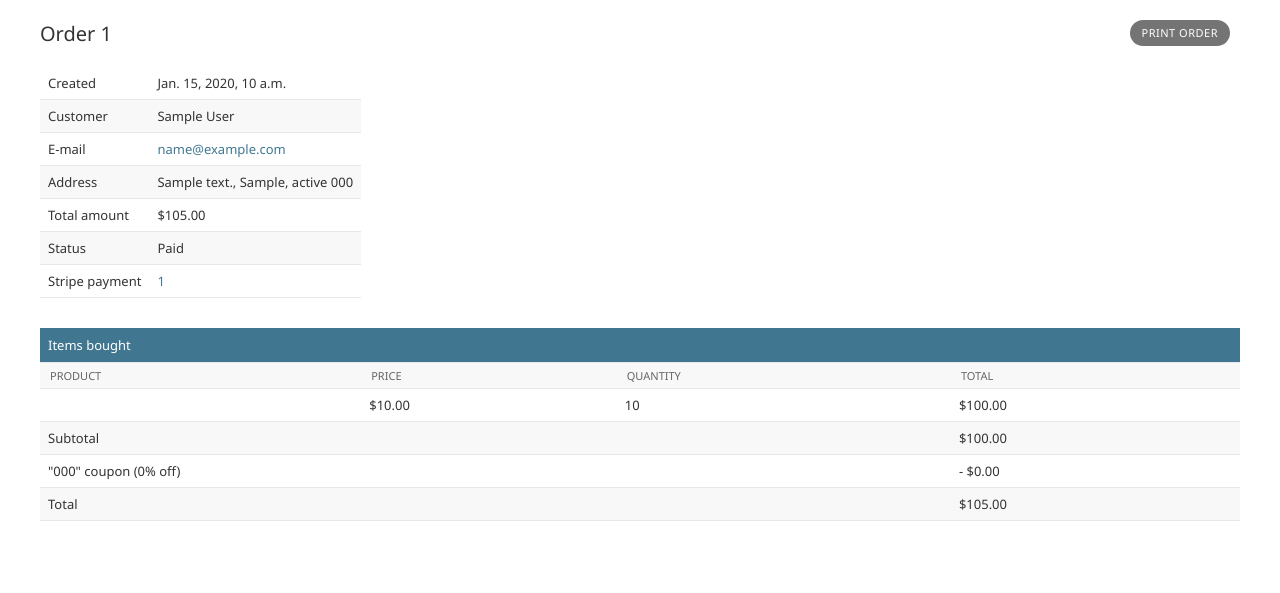
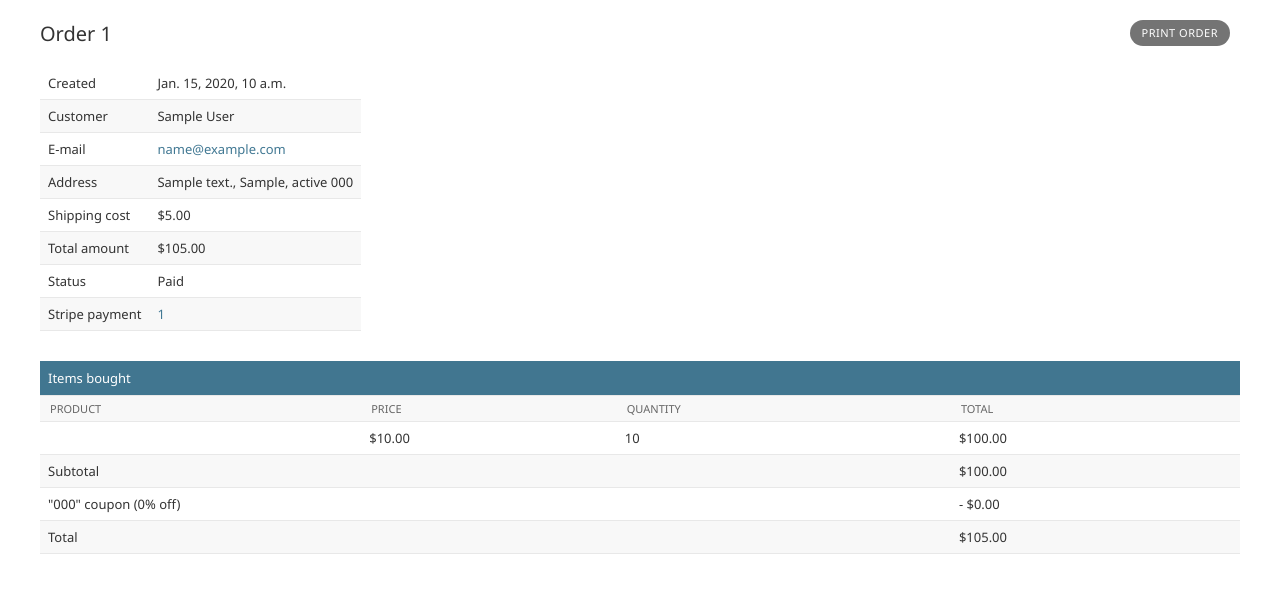
Before and after one commit to westeastdesigns/dj5-shop, a Django app: page /en/orders/admin/order/1/ in a window 1280 px wide. Shown: the part 92-685 px from the top of the page. Run offline with Django 5.2, Linux system fonts and the light colour scheme; a user stored in the database is signed in; tables that the repository leaves empty hold one stand-in row (values such as "Sample post"); parts of the project's set-up code (start-up, migrations or seed data) failed here and were passed over.

Commit message:
adding shipping cost to orders

```diff
--- a/myshop/cart/cart.py
+++ b/myshop/cart/cart.py
@@ -2,6 +2,7 @@
 
 from coupons.models import Coupon
 from django.conf import settings
+from orders.models import Order
 from shop.models import Product
 
 
@@ -34,8 +35,7 @@
         self.cart = cart
         # store current applied coupon
         self.coupon_id = self.session.get("coupon_id")
-        # store shipping cost
-        self.shipping_cost = self.session.get("shipping_cost", Decimal("0.00"))
+        # Not storing shipping cost here
 
     def __iter__(self):
         """__iter__ iterates over the items in cart and gets products from the database.
@@ -168,8 +168,8 @@
         Args:
             shipping_cost (Decimal): The shipping cost to be set.
         """
-        self.shipping_cost = Decimal(shipping_cost)
-        self.session["shipping_cost"] = str(self.shipping_cost)
+        # Save shipping cost in session
+        self.session["shipping_cost"] = str(Decimal(shipping_cost))
         self.save()
 
     def get_shipping_cost(self):
@@ -178,4 +178,8 @@
         Returns:
             Decimal: The shipping cost.
         """
-        return Decimal(self.shipping_cost)
+        # Calculate shipping cost dynamically using Order's get_shipping_cost() method
+        order = Order.objects.first()  # Adjust this to fetch the correct order
+        if order:
+            return order.get_shipping_cost()
+        return Decimal("0.00")
--- a/myshop/orders/admin.py
+++ b/myshop/orders/admin.py
@@ -125,6 +125,7 @@
         "postal_code",
         "city",
         "state",
+        "get_shipping_cost",
         "paid",
         order_payment,
         "created",
@@ -135,3 +136,8 @@
     list_filter = ["paid", "created", "updated"]
     inlines = [OrderItemInline]
     actions = [export_to_csv]
+
+    def get_shipping_cost(self, obj):
+        return obj.get_shipping_cost()
+
+    get_shipping_cost.short_description = "Shipping Cost"
--- a/myshop/orders/templates/admin/orders/order/detail.html
+++ b/myshop/orders/templates/admin/orders/order/detail.html
@@ -43,6 +43,10 @@
                 {{ order.address }},
                 {{ order.city }}, {{ order.state }} {{ order.postal_code }}
             </td>
+        </tr>
+        <tr>
+            <th>Shipping cost</th>
+            <td>${{ order.get_shipping_cost }}</td>  {# Display shipping cost here #}
         </tr>
         <tr>
             <th>Total amount</th>
--- a/myshop/orders/templates/orders/order/pdf.html
+++ b/myshop/orders/templates/orders/order/pdf.html
@@ -53,10 +53,14 @@
           </td>
         </tr>
       {% endif %}
+
+      {% if order.shipping_cost %}
       <tr>
         <td colspan="3">{% translate "Shipping" %}</td>
         <td class="num">${{ order.get_shipping_cost|floatformat:2 }}</td>
       </tr>
+      {% endif %}
+
       <tr class="total">
         <td colspan="3">{% translate "Total" %}</td>
         <td class="num">${{ order.get_total_cost|floatformat:2 }}</td>
```
Also changed, not shown: myshop/payment/templates/payment/process.html (+9 -0 lines).
